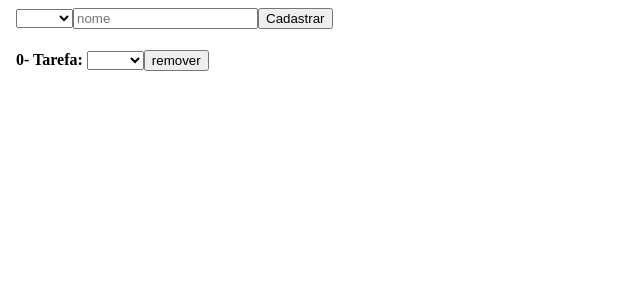
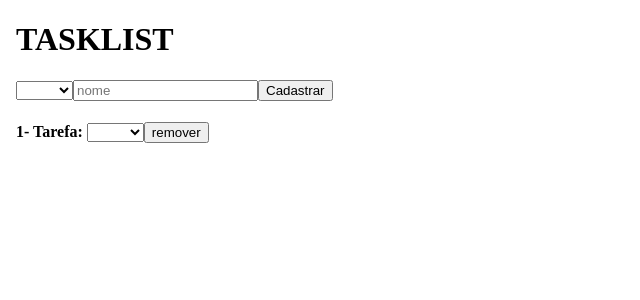
Before and after one commit to deborah-mattge/app-todo, an Angular app: page / in a window 1280 px wide. Both pictures are taken after a click on the button "Cadastrar". Shown: the top 300 px of the page, without its empty margins (0-640 px from the left). Built offline with nearby package versions, Linux system fonts and the light colour scheme.

Commit message:
versao 1

```diff
--- a/src/app/app.component.html
+++ b/src/app/app.component.html
@@ -1,5 +1,6 @@
 
 <body>
+  <h1> TASKLIST </h1>
 <select [(ngModel)]="pessoa.categoria">
   <option value="to-do">To-do</option>
   <option value="doing">Doing</option>
@@ -10,7 +11,7 @@
 
 <div *ngFor="let usuario of usuarios; index as indice;">
   <h4>
-        {{indice}}-
+        {{indice +1}}-
         Tarefa:{{usuario.nome}}
         <select [(ngModel)]="usuario.categoria" (change)="alterarCategoria(usuario, $event.target.value)">
           <option value="to-do">To-do</option>
```
